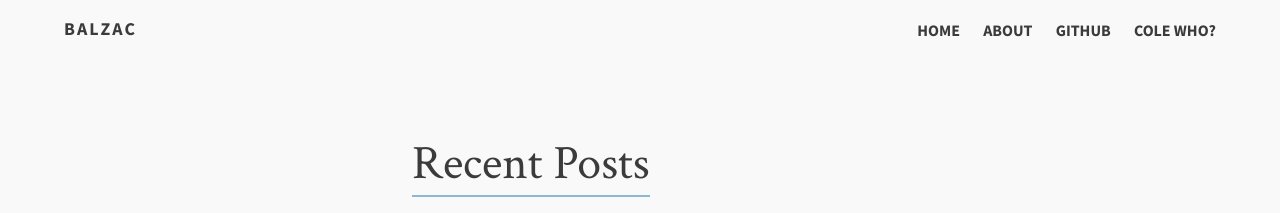
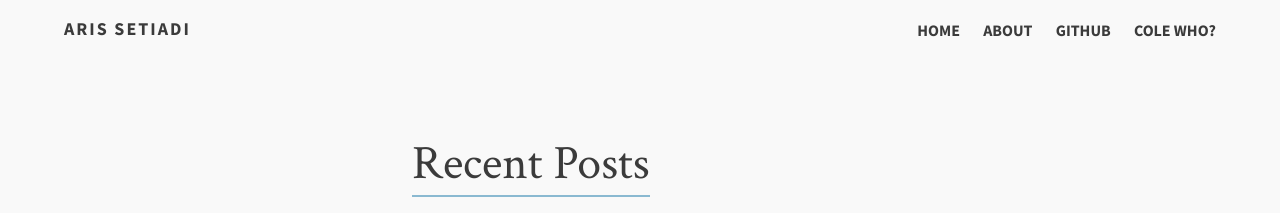
Before and after one commit to arissetiadi/arissetiadi.github.io, a Jekyll site: the page built from index.md, in a window 1280 px wide. Shown: the top 213 px of the page. Built offline with Jekyll 4.4.1, drawn with Linux system fonts in a browser that asks for light colours.

Commit message:
update Halaman Muka

```diff
--- a/_config.yml
+++ b/_config.yml
@@ -1,6 +1,6 @@
-title:            Balzac
-tagline:          A beautiful theme.
-description:      Describe your website.
+title:            Aris Setiadi
+tagline:          Belajar dan Praktek.
+description:      Artikel Operating Sistem, Coding dan Tools.
 canonical: http://jekyll.gtat.me
 
 # Owner/author information
```
